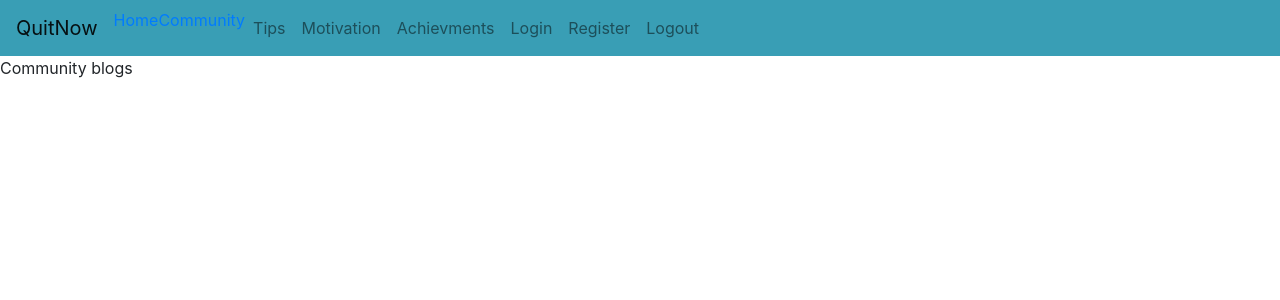
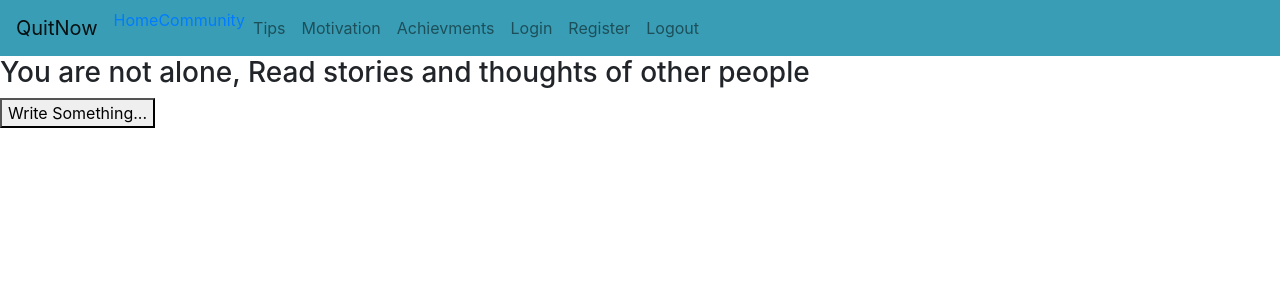
Before and after one commit to gurparshad/quit-smoking-frontend, a React (Create React App) app: page /community in a window 1280 px wide. Shown: the top 300 px of the page. Built offline with nearby package versions, Linux system fonts and the light colour scheme.

Commit message:
createPost component added

```diff
--- a/src/components/Community/Community.js
+++ b/src/components/Community/Community.js
@@ -1,7 +1,12 @@
 import React from "react";
 
 const Community = () => {
-  return <div>Community blogs</div>;
+  return (
+    <div>
+      <h3>You are not alone, Read stories and thoughts of other people</h3>
+      <button>Write Something...</button>
+    </div>
+  );
 };
 
 export default Community;
```
Also changed, not shown: src/components/CreatePost/CreatePost.js (added, +7 -0 lines), src/components/CreatePost/CreatePost.css (added).
